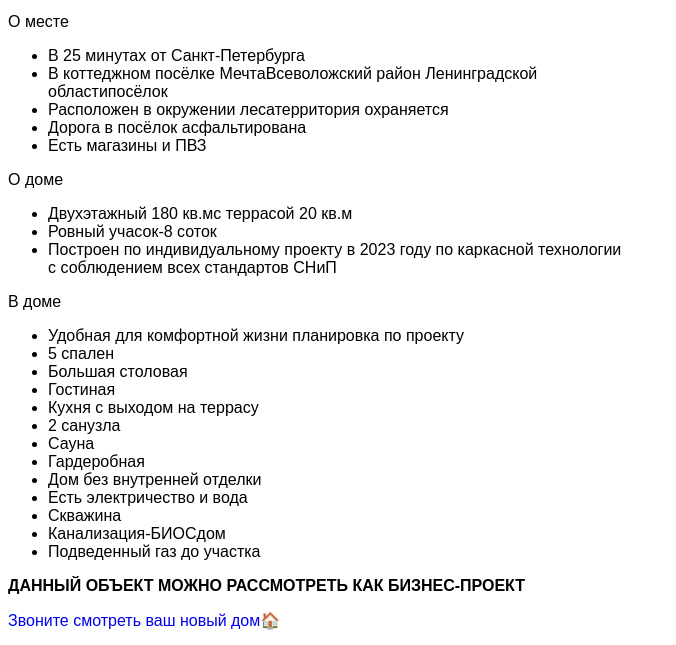
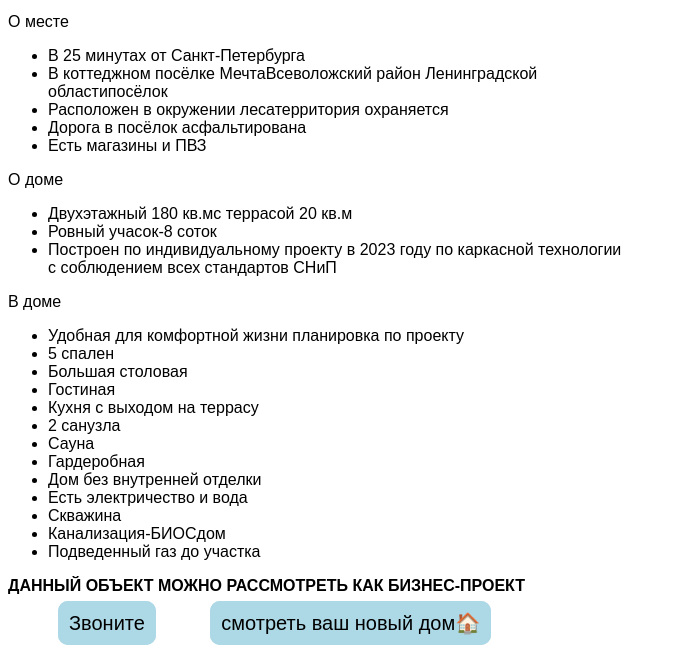
Before and after one commit to utkkakaa2222/home, a plain HTML site: page index.html in a window 1280 px wide. Shown: the part 1624-2269 px from the top of the page, without its empty margins (0-676 px from the left). Drawn offline with Linux system fonts and the light colour scheme.

Commit message:
index.html

```diff
--- a/index.html
+++ b/index.html
@@ -58,7 +58,7 @@
         </ul>
 
         <p><b>ДАННЫЙ ОБЪЕКТ МОЖНО РАССМОТРЕТЬ КАК БИЗНЕС-ПРОЕКТ</b></p>
-        <a href="https://wa.me/79219559910">Звоните</a>
-        <a class="look" href="//yandex.ru/maps/?ll=30.827148%2C59.938559&mode=whatshere&rtext=~59.938551%2C30.827010&rtt=auto&ruri=~&whatshere%5Bpoint%5D=30.827033%2C59.938579&whatshere%5Bzoom%5D=20.59&z=20.59"> смотреть ваш новый дом🏠</a>
+        <a class="knopka" href="https://wa.me/79219559910">Звоните</a>
+        <a class="knopka" href="//yandex.ru/maps/?ll=30.827148%2C59.938559&mode=whatshere&rtext=~59.938551%2C30.827010&rtt=auto&ruri=~&whatshere%5Bpoint%5D=30.827033%2C59.938579&whatshere%5Bzoom%5D=20.59&z=20.59"> смотреть ваш новый дом🏠</a>
     </main>
 </html>
```
